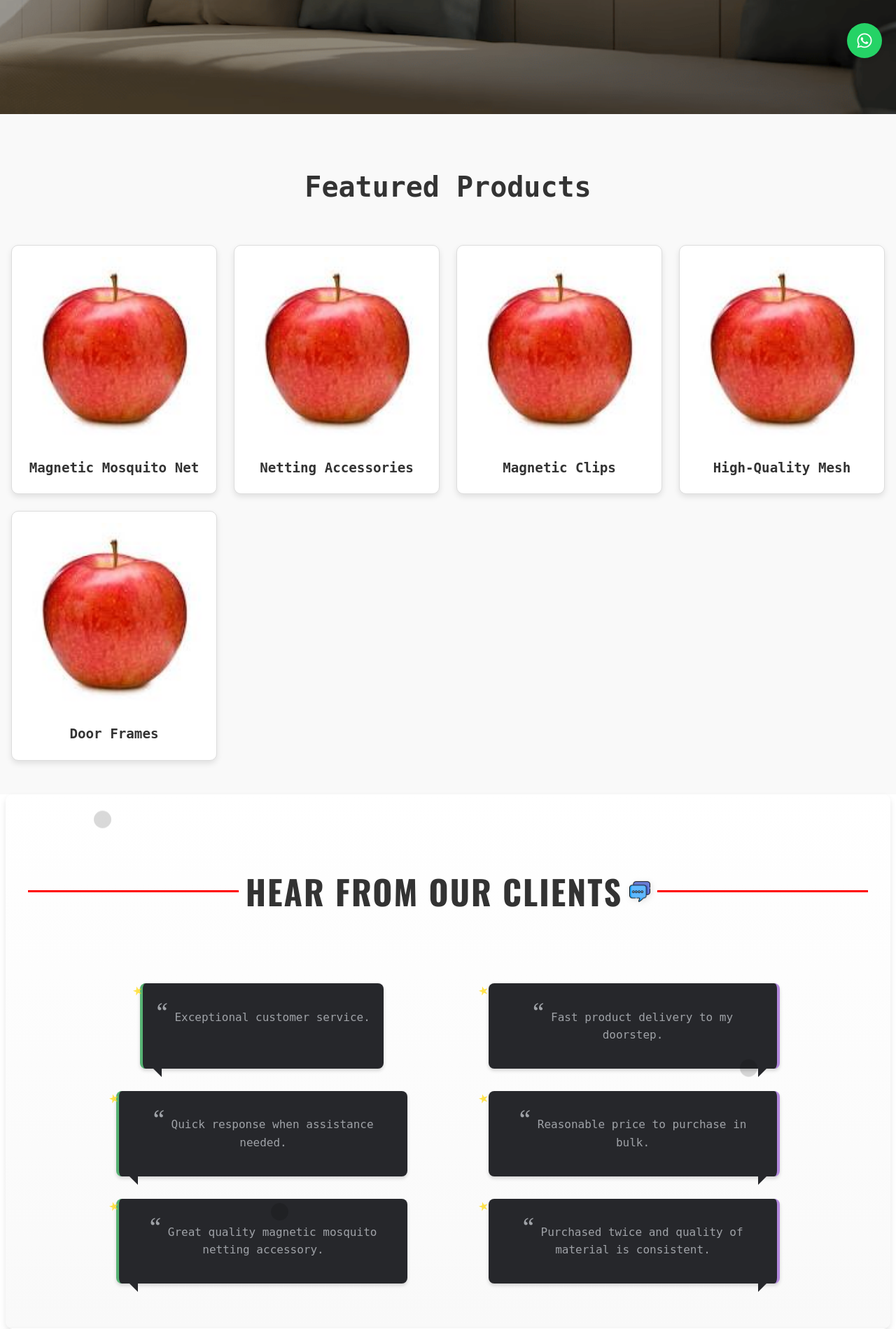
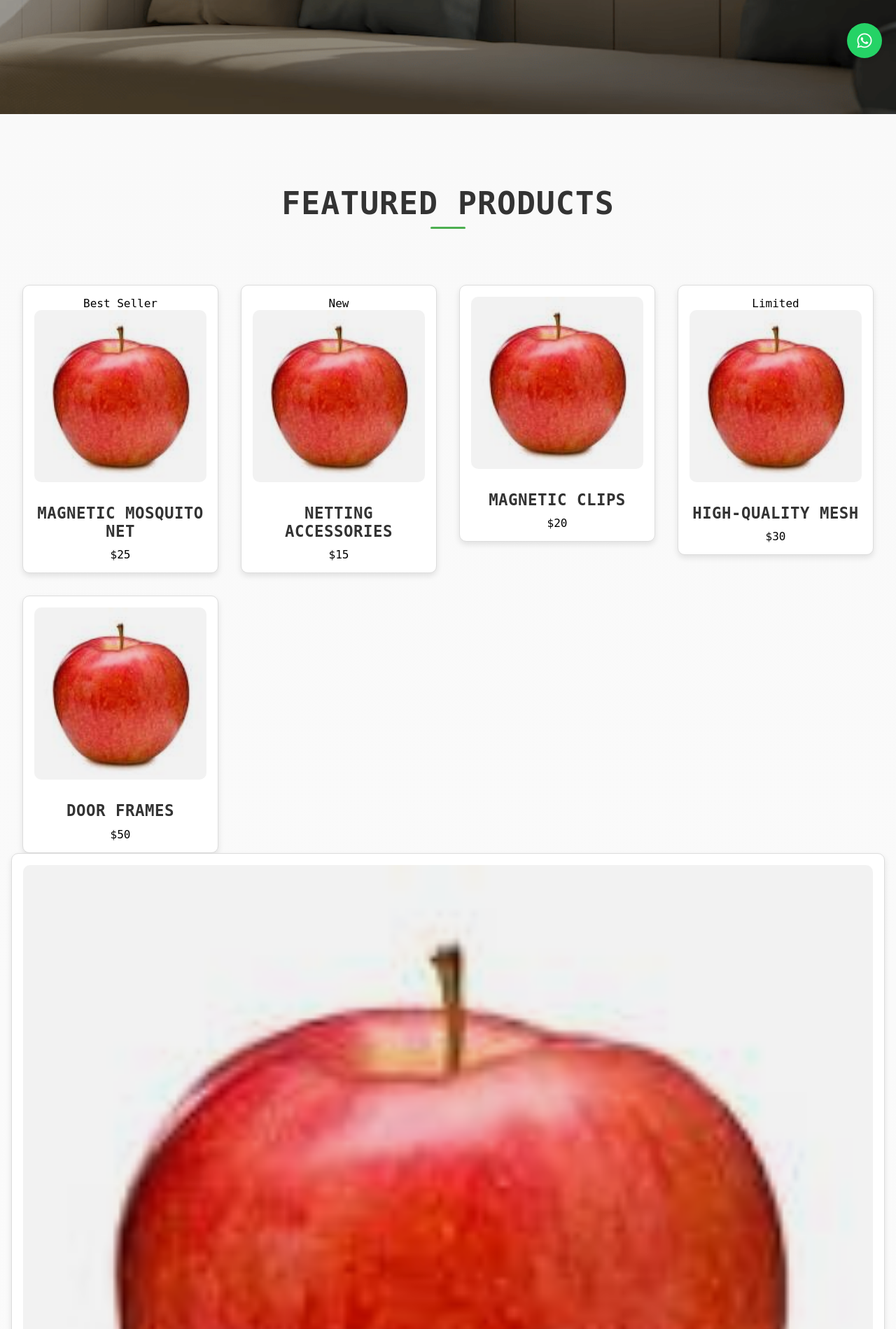
Before and after one commit to WenSuen/Infinity, a PHP site: page / in a window 1280 px wide; the page is wider, and only the part inside the window is pictured. Shown: the part 637-2536 px from the top of that part at 70% size. Run offline with PHP 8.4, Linux system fonts and the light colour scheme; some libraries are stand-ins or nearby versions.

Commit message:
improve featured product section

```diff
--- a/css/style.css
+++ b/css/style.css
@@ -161,27 +161,45 @@ body, html {
     line-height: 1.6;
 }
 
-/* Product Gallery Section */
+/* Featured Products Section Enhancements */
 .product-gallery {
-    padding: 3em 1em;
-    background-color: #f9f9f9;
+    padding: 4em 1em;
+    background: linear-gradient(180deg, #f9f9f9, #ffffff); /* Subtle gradient for a modern look */
     text-align: center;
 }
 
 .product-gallery h2 {
-    font-size: 2.5rem;
-    margin-bottom: 1.5em;
+    font-size: 2.8rem; /* Slightly larger */
+    margin-bottom: 2em; /* Extra space below */
     color: #333;
     font-weight: bold;
+    letter-spacing: 1px; /* Add letter spacing */
+    text-transform: uppercase; /* Make the title stand out */
+    position: relative;
+}
+
+.product-gallery h2::after {
+    content: "";
+    width: 50px;
+    height: 3px;
+    background: #4CAF50; /* Highlight green underline */
+    position: absolute;
+    bottom: -10px;
+    left: 50%;
+    transform: translateX(-50%);
+    border-radius: 2px;
 }
 
 .product-grid {
     display: grid;
-    grid-template-columns: repeat(auto-fit, minmax(250px, 1fr));
-    gap: 1.5em;
+    grid-template-columns: repeat(auto-fit, minmax(220px, 1fr));
+    gap: 2em; /* Increase gap for better spacing */
     justify-content: center;
+    align-items: start; /* Ensure proper alignment */
+    padding: 0 1em;
 }
 
+/* Product Card Styling */
 .product-item {
     position: relative;
     cursor: pointer;
@@ -193,31 +211,41 @@ body, html {
     background: white;
     padding: 1em;
     box-shadow: 0 4px 8px rgba(0, 0, 0, 0.1);
-    transition: transform 0.3s ease, box-shadow 0.3s ease;
+    transition: transform 0.4s ease, box-shadow 0.4s ease, border-color 0.3s ease;
     overflow: hidden;
 }
 
 .product-card:hover {
-    transform: translateY(-5px);
-    box-shadow: 0 6px 12px rgba(0, 0, 0, 0.2);
+    transform: translateY(-8px); /* Slightly more dramatic lift */
+    box-shadow: 0 8px 16px rgba(0, 0, 0, 0.2);
+    border-color: #4CAF50; /* Highlight the card border on hover */
 }
 
 .product-card img {
     width: 100%;
     border-radius: 10px;
     margin-bottom: 1em;
-    transition: transform 0.3s ease;
+    transition: transform 0.3s ease, filter 0.3s ease;
+    filter: brightness(95%);
 }
 
 .product-card img:hover {
-    transform: scale(1.05);
+    transform: scale(1.08); /* Larger zoom effect */
+    filter: brightness(100%);
 }
 
 .product-card h3 {
-    font-size: 1.2rem;
+    font-size: 1.4rem;
     color: #333;
     margin: 0.5em 0;
     font-weight: bold;
+    text-transform: uppercase; /* Make titles more distinct */
+    letter-spacing: 0.5px;
+    transition: color 0.3s ease;
+}
+
+.product-card h3:hover {
+    color: #4CAF50; /* Highlight on hover */
 }
 
 /* Product Overlay */
@@ -227,7 +255,7 @@ body, html {
     left: 0;
     width: 100%;
     height: 100%;
-    background: rgba(0, 0, 0, 0.6);
+    background: rgba(0, 0, 0, 0.7); /* Slightly darker overlay */
     color: white;
     display: flex;
     flex-direction: column;
@@ -236,6 +264,7 @@ body, html {
     opacity: 0;
     transition: opacity 0.3s ease;
     text-decoration: none;
+    border-radius: 10px; /* Match card's border radius */
 }
 
 .product-item:hover .product-overlay {
@@ -243,13 +272,62 @@ body, html {
 }
 
 .product-overlay i {
-    font-size: 2rem;
+    font-size: 2.5rem;
     margin-bottom: 0.5em;
+    transition: transform 0.3s ease;
+}
+
+.product-overlay i:hover {
+    transform: scale(1.2); /* Slight bounce effect */
 }
 
 .product-overlay p {
     font-size: 1.2rem;
     font-weight: bold;
+    letter-spacing: 0.5px;
+    text-transform: uppercase;
+}
+
+/* Decorative Shadow Effect */
+.product-item::before {
+    content: '';
+    position: absolute;
+    top: 50%;
+    left: 50%;
+    width: 120%;
+    height: 120%;
+    background: radial-gradient(circle, rgba(0, 0, 0, 0.1), transparent);
+    transform: translate(-50%, -50%);
+    z-index: -1; /* Keep it behind the product */
+    opacity: 0;
+    transition: opacity 0.4s ease;
+}
+
+.product-item:hover::before {
+    opacity: 1;
+}
+
+/* Responsive Design */
+@media (max-width: 768px) {
+    .product-gallery h2 {
+        font-size: 2rem;
+    }
+
+    .product-grid {
+        gap: 1em; /* Reduce gap for smaller screens */
+    }
+
+    .product-card h3 {
+        font-size: 1.2rem;
+    }
+
+    .product-overlay i {
+        font-size: 2rem; /* Adjust icon size */
+    }
+
+    .product-overlay p {
+        font-size: 1rem; /* Adjust text size */
+    }
 }
 
 /* Colors and variables */
--- a/index.html
+++ b/index.html
@@ -24,7 +24,7 @@
 
     <section class="product-gallery">
         <h2>Featured Products</h2>
-        <div class="product-grid">
+        <div class="product-grid" id="productGrid"></div>
             <!-- Product Item 1 -->
             <div class="product-item">
                 <div class="product-card">
--- a/js/script.js
+++ b/js/script.js
@@ -18,7 +18,7 @@ function loadComponents() {
 
                 // Initialize header behavior and highlight the active page after the header is loaded
                 if (component.selector === ".header-container") {
-                    handleHeaderScroll();  // If you still want the transparent-to-solid effect
+                    handleHeaderScroll(); // If you still want the transparent-to-solid effect
                     highlightActivePage(); // <--- NEW function call for multi-page highlighting
                 }
             })
@@ -95,6 +95,7 @@ document.addEventListener('DOMContentLoaded', () => {
     loadComponents();
     preloadBackgroundImage();
     initializeProductHoverEffects();
+    renderFeaturedProducts(); // New function for dynamically loading featured products
 });
 
 // Back to Top Button Logic
@@ -136,3 +137,63 @@ document.addEventListener("DOMContentLoaded", () => {
         window.open(`https://wa.me/${phoneNumber}?text=${encodeURIComponent(message)}`, "_blank");
     });
 });
+
+// Featured Products Logic
+const products = [
+    {
+        image: "images/apple.jpg",
+        title: "Magnetic Mosquito Net",
+        price: "$25",
+        badge: "Best Seller",
+    },
+    {
+        image: "images/apple.jpg",
+        title: "Netting Accessories",
+        price: "$15",
+        badge: "New",
+    },
+    {
+        image: "images/apple.jpg",
+        title: "Magnetic Clips",
+        price: "$20",
+    },
+    {
+        image: "images/apple.jpg",
+        title: "High-Quality Mesh",
+        price: "$30",
+        badge: "Limited",
+    },
+    {
+        image: "images/apple.jpg",
+        title: "Door Frames",
+        price: "$50",
+    },
+];
+
+// Dynamically generate product cards
+function renderFeaturedProducts() {
+    const productGrid = document.getElementById("productGrid");
+    if (!productGrid) return; // Ensure the grid container exists
+
+    productGrid.innerHTML = products
+        .map(
+            (product) => `
+            <div class="product-item">
+                <div class="product-card">
+                    ${
+                        product.badge
+                            ? `<span class="badge">${product.badge}</span>`
+                            : ""
+                    }
+                    <img src="${product.image}" alt="${product.title}">
+                    <h3>${product.title}</h3>
+                    <div class="price">${product.price}</div>
+                    <a href="products.html" class="product-overlay">
+                        <i class="fas fa-search-plus"></i>
+                        <p>See More</p>
+                    </a>
+                </div>
+            </div>`
+        )
+        .join("");
+}
```
